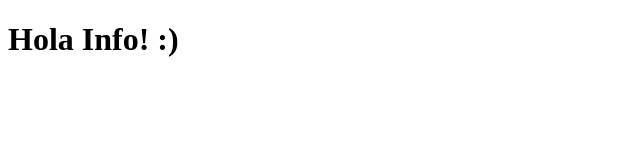
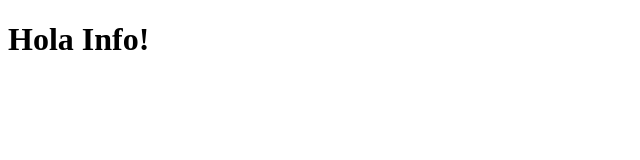
Before and after one commit to 1Pewen/ejemplo, a plain HTML site: page app/index.html in a window 1280 px wide. Shown: the full height of the page, 0-640 px from the left. Drawn offline with Linux system fonts and the light colour scheme.

Commit message:
cuarta correcion

```diff
--- a/app/index.html
+++ b/app/index.html
@@ -7,7 +7,7 @@
     <link rel="stylesheet" href="styles.css">
 </head>
 <body>
-    <h1>Hola Info! :) </h1>
+    <h1>Hola Info!</h1>
 
 </body>
 </html>
```
